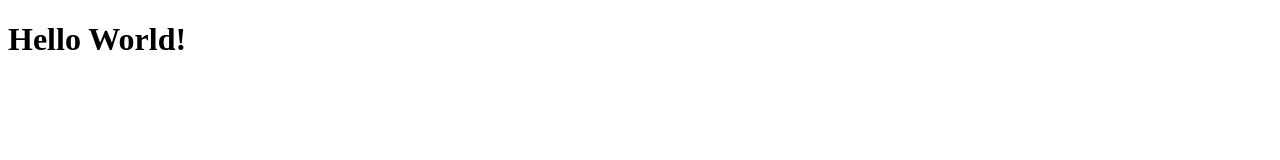
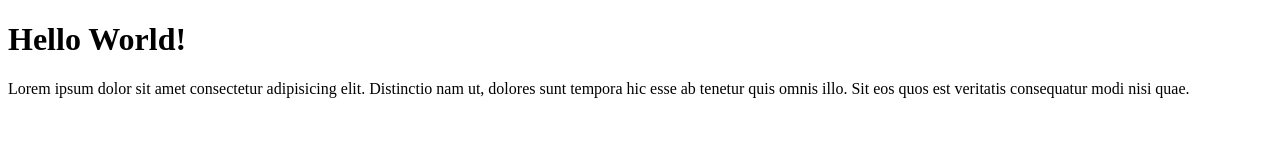
Before and after one commit to BagusKurniawan382/bakur-git-test, a plain HTML site: page index.html in a window 1280 px wide. Drawn offline with Linux system fonts and the light colour scheme.

Commit message:
menambahkan paragraf

```diff
--- a/index.html
+++ b/index.html
@@ -7,5 +7,6 @@
 </head>
 <body>
     <h1>Hello World!</h1>
+    <p>Lorem ipsum dolor sit amet consectetur adipisicing elit. Distinctio nam ut, dolores sunt tempora hic esse ab tenetur quis omnis illo. Sit eos quos est veritatis consequatur modi nisi quae.</p>
 </body>
 </html>
```
